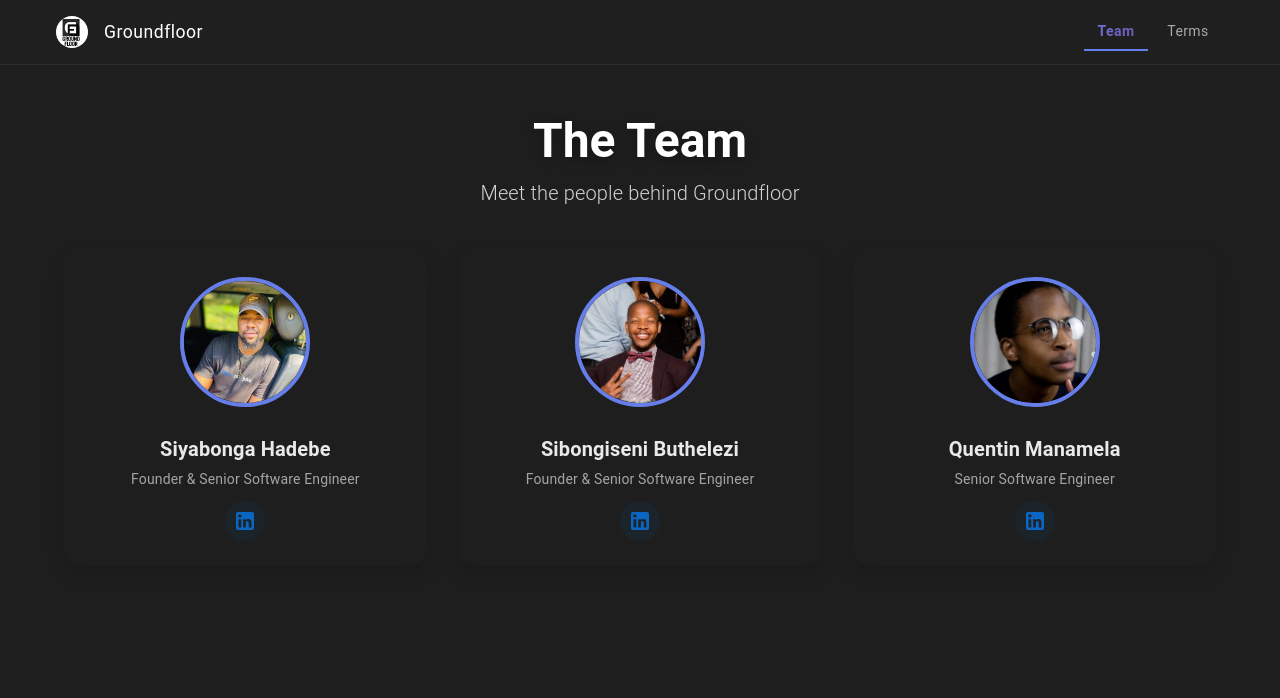
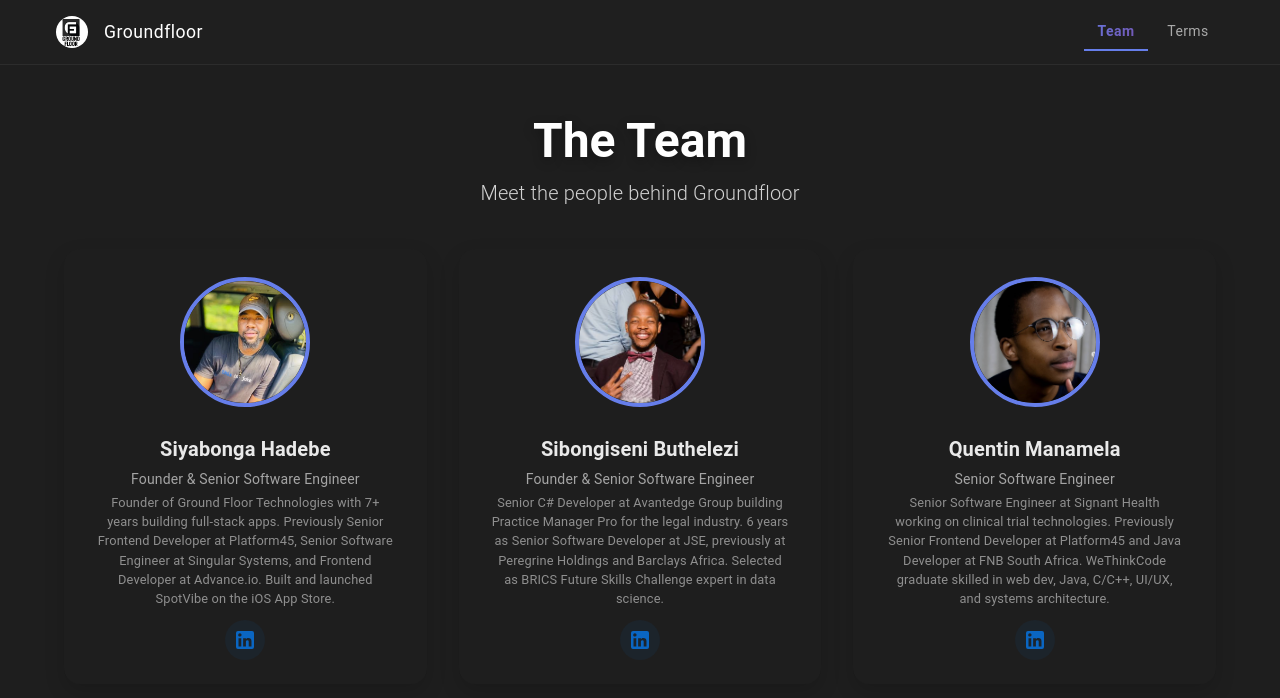
Before and after one commit to Poison159/NewGroundFloorWebsite, a React (Create React App) app: page /Team in a window 1280 px wide. Shown: the top 698 px of the page. Built offline with nearby package versions, Linux system fonts and the light colour scheme.

Commit message:
added team member descriptions from linkedin

```diff
--- a/src/Pages/Team.js
+++ b/src/Pages/Team.js
@@ -13,19 +13,22 @@ const teamMembers = [
     name: "Siyabonga Hadebe",
     role: "Founder & Senior Software Engineer",
     image: bucketUrl + "siya.png",
-    linkedin: "https://www.linkedin.com/in/siyabonga-hadebe-a981b016/"
+    linkedin: "https://www.linkedin.com/in/siyabonga-hadebe-a981b016/",
+    description: "Founder of Ground Floor Technologies with 7+ years building full-stack apps. Previously Senior Frontend Developer at Platform45, Senior Software Engineer at Singular Systems, and Frontend Developer at Advance.io. Built and launched SpotVibe on the iOS App Store."
   },
   {
     name: "Sibongiseni Buthelezi",
     role: "Founder & Senior Software Engineer",
     image: bucketUrl + "sibo.png",
-    linkedin: "https://www.linkedin.com/in/sibongiseni-buthelezi-09599935/"
+    linkedin: "https://www.linkedin.com/in/sibongiseni-buthelezi-09599935/",
+    description: "Senior C# Developer at Avantedge Group building Practice Manager Pro for the legal industry. 6 years as Senior Software Developer at JSE, previously at Peregrine Holdings and Barclays Africa. Selected as BRICS Future Skills Challenge expert in data science."
   },
   {
     name: "Quentin Manamela",
     role: "Senior Software Engineer",
     image: bucketUrl + "quintin.png",
-    linkedin: "https://www.linkedin.com/in/quentinmanamela/"
+    linkedin: "https://www.linkedin.com/in/quentinmanamela/",
+    description: "Senior Software Engineer at Signant Health working on clinical trial technologies. Previously Senior Frontend Developer at Platform45 and Java Developer at FNB South Africa. WeThinkCode graduate skilled in web dev, Java, C/C++, UI/UX, and systems architecture."
   }
 ];
 
@@ -93,10 +96,18 @@ export default function TeamPage() {
                   </Typography>
                   <Typography
                     variant="body2"
-                    sx={{ color: 'rgba(255,255,255,0.6)', mb: 1.5 }}
+                    sx={{ color: 'rgba(255,255,255,0.6)', mb: 0.5 }}
                   >
                     {member.role}
                   </Typography>
+                  {member.description && (
+                    <Typography
+                      variant="body2"
+                      sx={{ color: 'rgba(255,255,255,0.5)', px: 1, fontSize: '0.8rem', lineHeight: 1.5, mb: 1.5 }}
+                    >
+                      {member.description}
+                    </Typography>
+                  )}
                   <IconButton
                     component="a"
                     href={member.linkedin}
```
